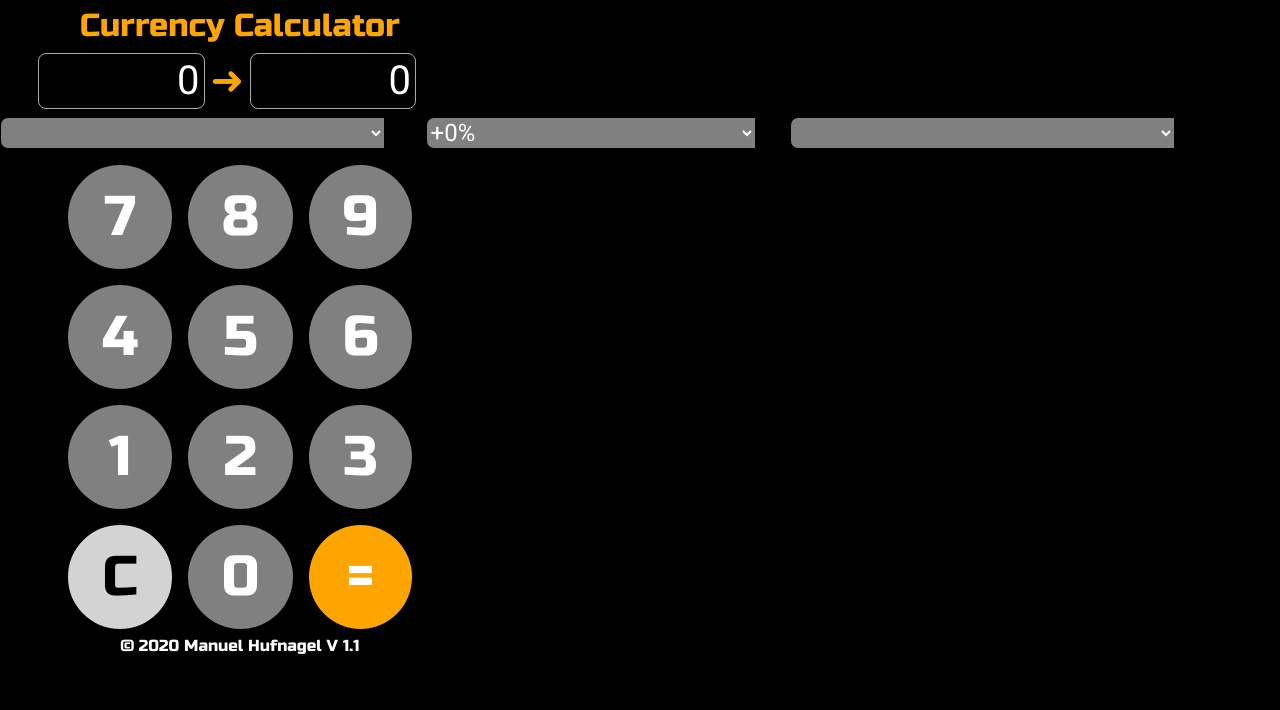
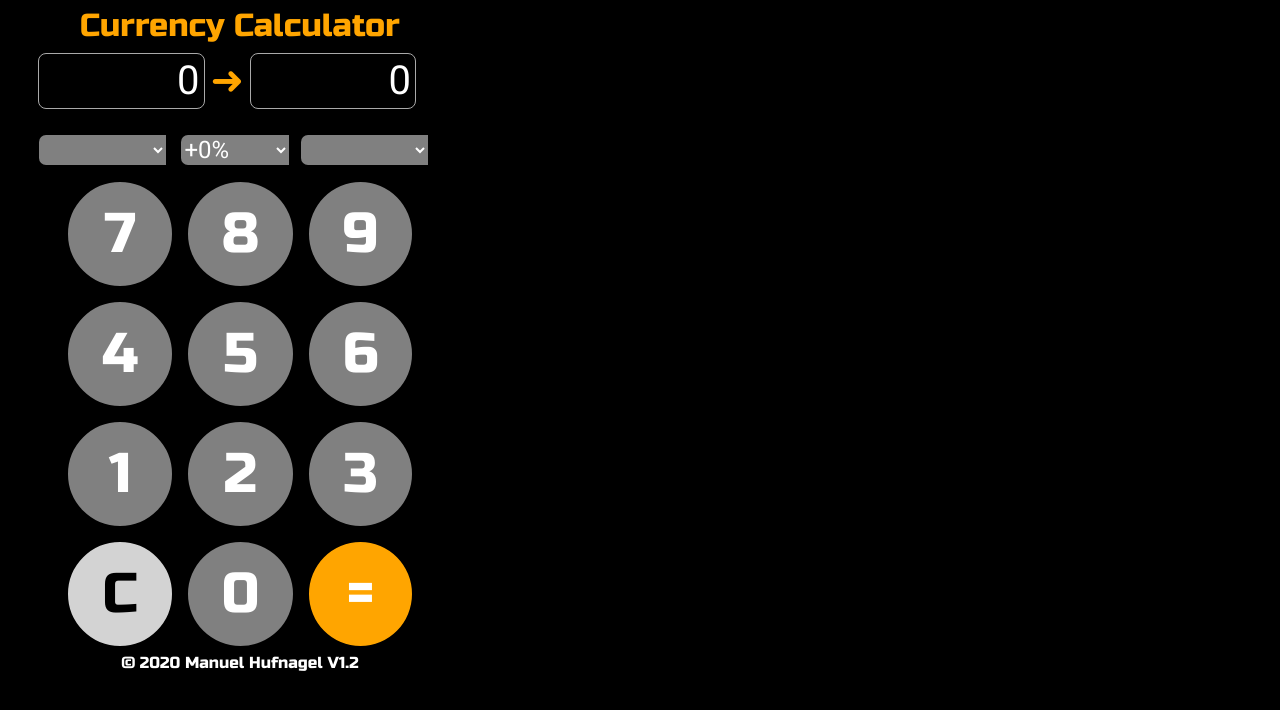
Before and after one commit to boandlgrama/currency-calculator, a plain HTML site: page index.html in a window 1280 px wide. Drawn offline with Linux system fonts and the light colour scheme; no server answers.

Commit message:
Update assignment

```diff
--- a/index.html
+++ b/index.html
@@ -73,7 +73,7 @@
       <div class="grid-item"><button id="0">0</button></div>
       <div class="grid-item"><button id="eq">=</button></div>
     </div>
-    <footer>© 2020 Manuel Hufnagel V 1.1</footer>
+    <footer>© 2020 Manuel Hufnagel V1.2</footer>
     <script type="module" src="scripts/CalculatorController.js"></script>
   </body>
 </html>
--- a/styles/calculator.css
+++ b/styles/calculator.css
@@ -54,8 +54,8 @@ button {
 }
 #selector-box {
   display: grid;
-  width: 95vw;
-  margin: 0.5rem auto 0 auto;
+  margin: 2vw 3vw 0 3vw;
+  /* margin: 0.5rem auto 0 auto; */
   grid-template-columns: auto 30% auto;
 }
 .select-box {
```
Also changed, not shown: 3 other files.
